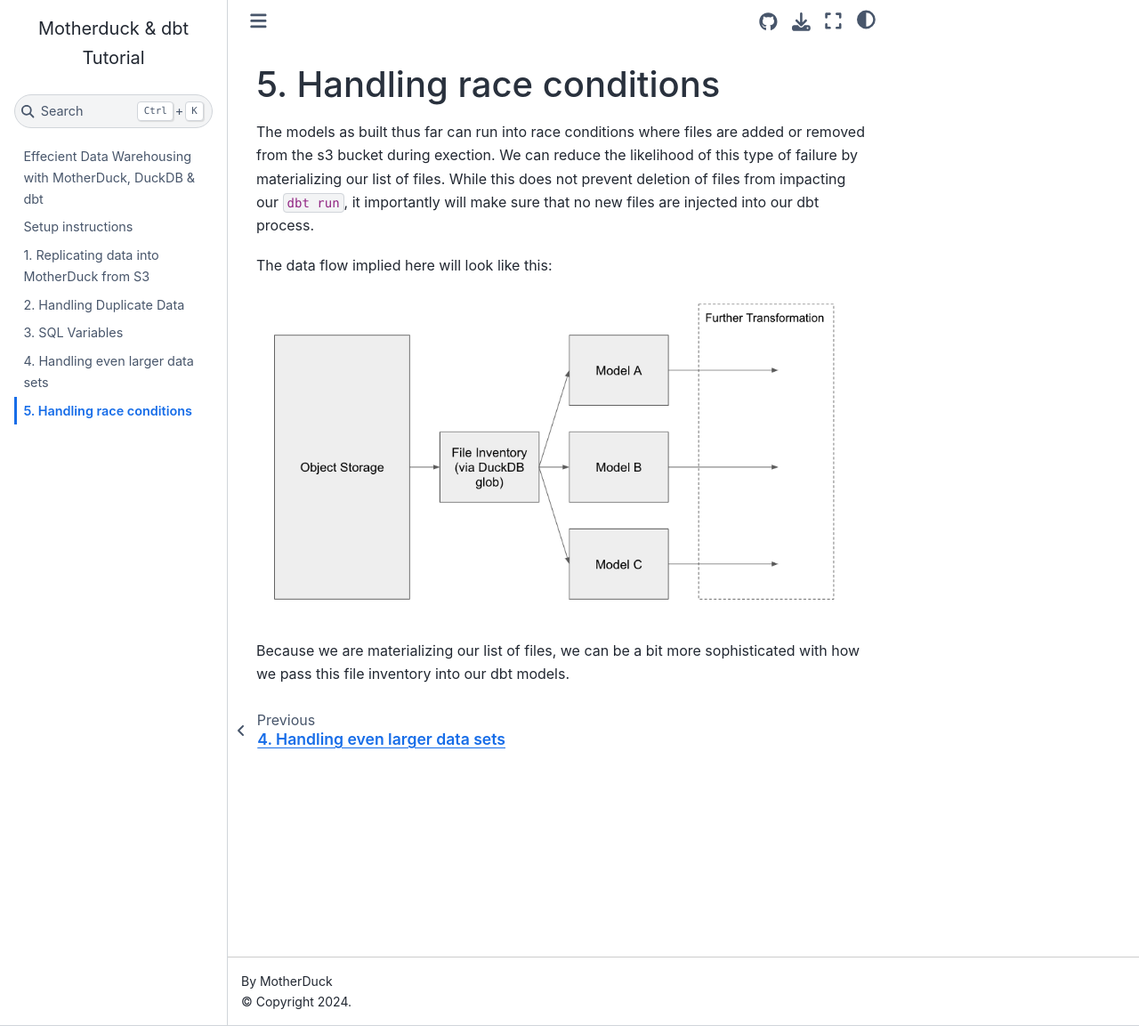
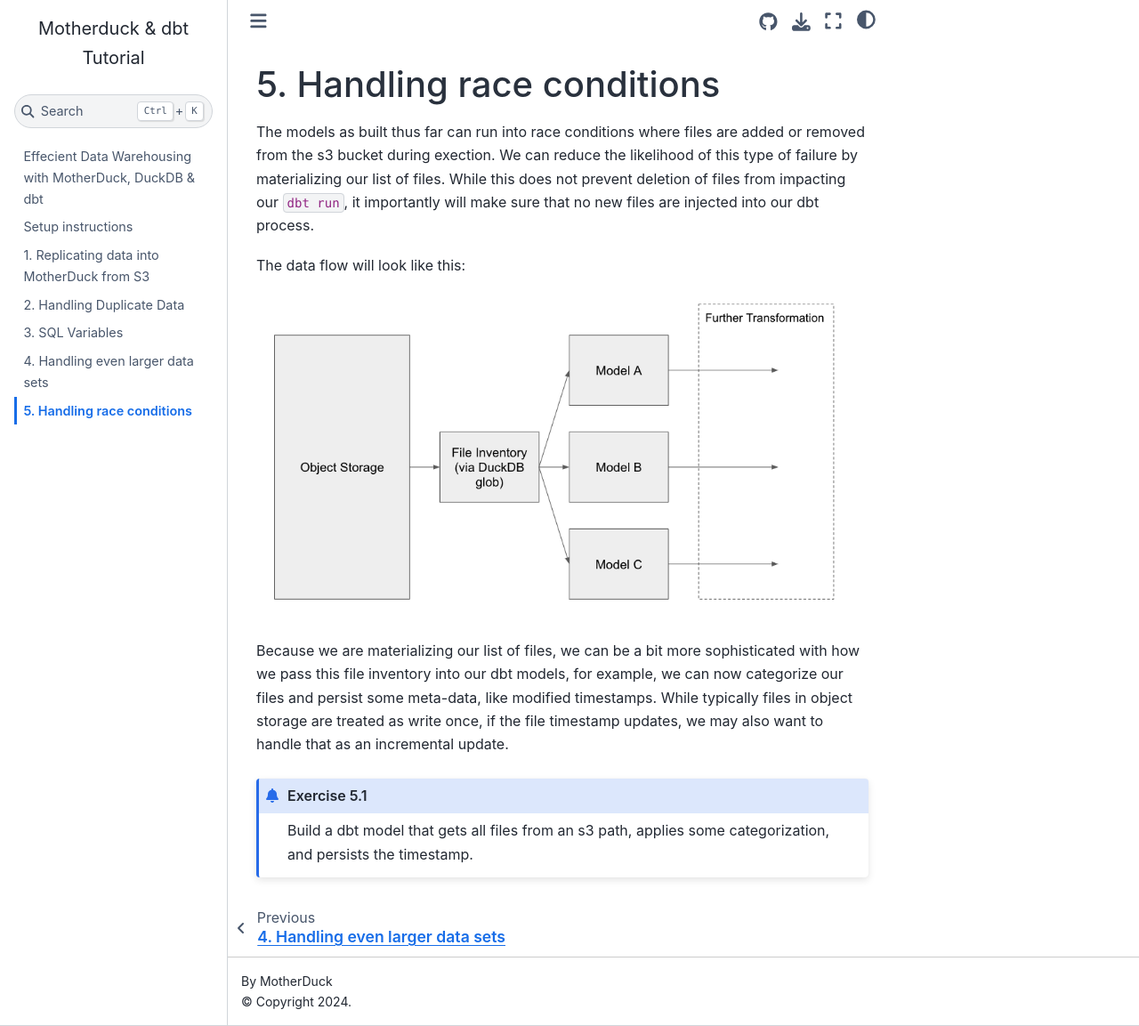
Before and after one commit to MotherDuck-Open-Source/dbt-tutorial, a Jupyter Book: the page built from 5_race-conditions.md, in a window 1280 px wide and 1153 px high. Shown: the whole window at 89% size. Built offline with Jupyter Book 1.0.4 settings and Sphinx 7.4.7 and the Sphinx Book theme 1.1.4, drawn with Linux system fonts in a browser that asks for light colours.

Commit message:
update 5

````diff
--- a/5_race-conditions.md
+++ b/5_race-conditions.md
@@ -16,8 +16,12 @@ kernelspec:
 
 The models as built thus far can run into race conditions where files are added or removed from the s3 bucket during exection. We can reduce the likelihood of this type of failure by materializing our list of files. While this does not prevent deletion of files from impacting our `dbt run`, it importantly will make sure that no new files are injected into our dbt process.
 
-The data flow implied here will look like this:
+The data flow will look like this:
 
 ![Data Flow](img/data_flow.png)
 
-Because we are materializing our list of files, we can be a bit more sophisticated with how we pass this file inventory into our dbt models.
+Because we are materializing our list of files, we can be a bit more sophisticated with how we pass this file inventory into our dbt models, for example, we can now categorize our files and persist some meta-data, like modified timestamps. While typically files in object storage are treated as write once, if the file timestamp updates, we may also want to handle that as an incremental update.
+
+```{admonition} Exercise 5.1
+Build a dbt model that gets all files from an s3 path, applies some categorization, and persists the timestamp.
+```
````
